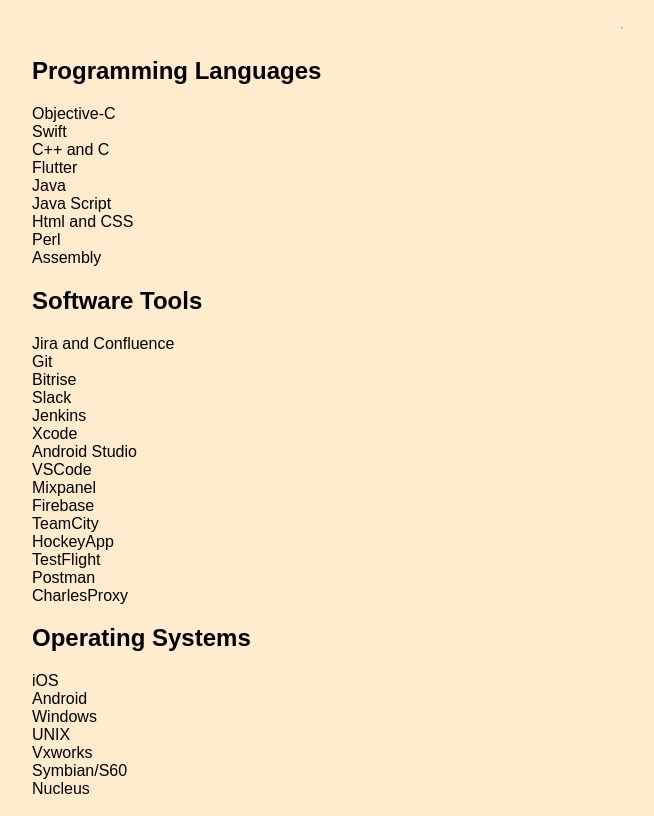
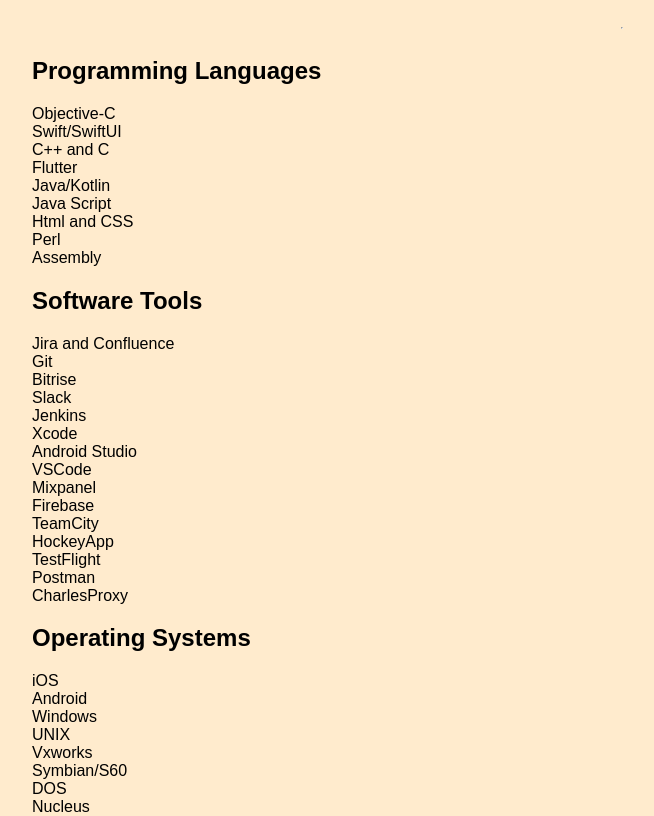
Before and after one commit to sharonsn678/html-portfolio, a plain HTML site: page public/languages.html in a window 1280 px wide. Shown: the part 111-927 px from the top of the page, without its empty margins (18-672 px from the left). Drawn offline with Linux system fonts and the light colour scheme.

Commit message:
Update languages.html

```diff
--- a/public/languages.html
+++ b/public/languages.html
@@ -13,10 +13,10 @@
 <h2>Programming Languages</h2>
 
 <li>Objective-C</li>
-<li>Swift</li>
+<li>Swift/SwiftUI</li>
 <li>C++ and C</li>
 <li>Flutter</li>
-<li>Java</li>
+<li>Java/Kotlin</li>
 <li>Java Script</li>
 <li>Html and CSS</li>
 <li>Perl</li>
@@ -49,7 +49,9 @@
 <li>UNIX</li>
 <li>Vxworks</li>
 <li>Symbian/S60</li>
+<li>DOS</li>
 <li>Nucleus</li>
+
 
 </body>
 </html>
```
